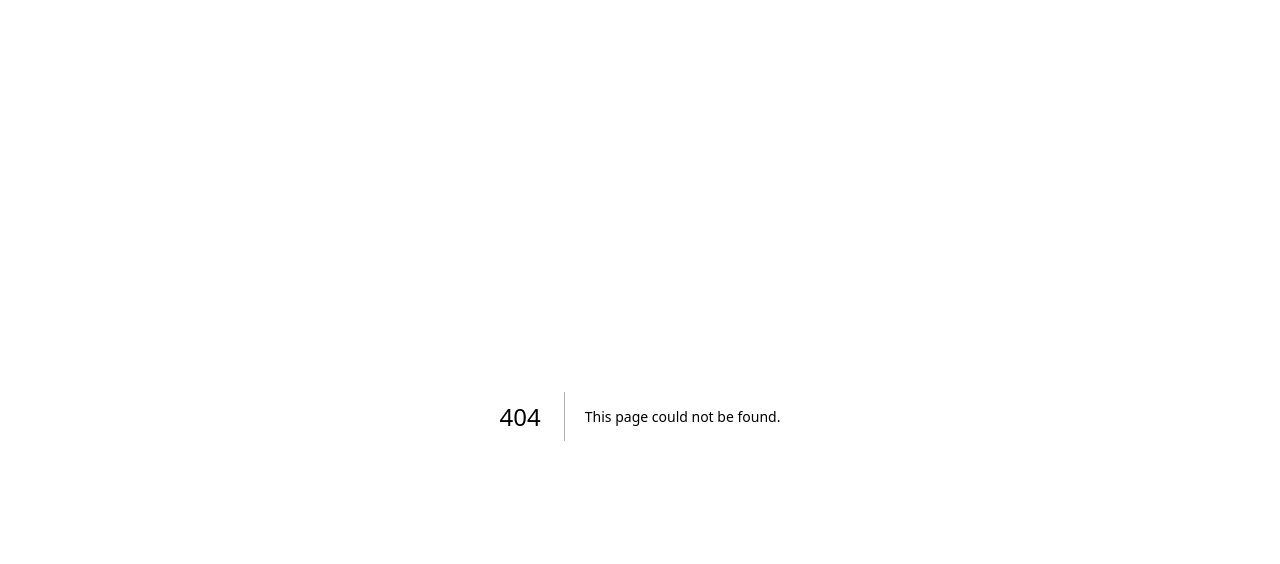
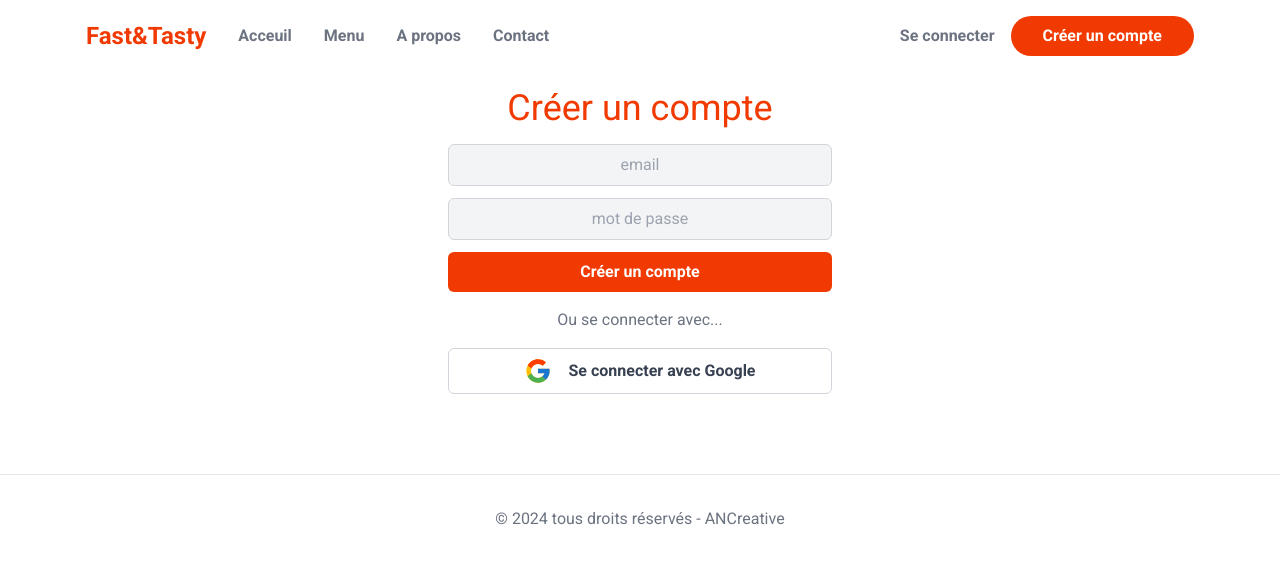
Before and after one commit to NajibACHCHAQ/TastyFastFood, a Next.js app: page /register in a window 1280 px wide. Before the commit this address had no page. Shown: the top 564 px of the page. Built offline with nearby package versions, Linux system fonts and the light colour scheme.

Commit message:
init register page

```diff
--- /dev/null
+++ b/src/app/components/layout/Footer.jsx
@@ -0,0 +1,10 @@
+import React from 'react'
+
+export const Footer = () => {
+  return (
+    <footer className="border-t p-8 text-center text-gray-500 mt-16">
+    &copy; 2024 tous droits réservés - ANCreative
+    </footer>
+
+  )
+}
--- a/src/app/components/layout/Header.jsx
+++ b/src/app/components/layout/Header.jsx
@@ -3,13 +3,18 @@ export default function Header() {
     return(
 <>
     <header className="flex items-center justify-between">
-        <Link className="text-primary font-semibold text-2xl" href={''}>Fast&Tasty</Link>
+
         <nav className="flex items-center gap-8 text-gray-500 font-semibold">
-            <Link href={''}>Acceuil</Link>
+        <Link className="text-primary font-semibold text-2xl " href={''}>Fast&Tasty</Link>
+            <Link href={'/'}>Acceuil</Link>
             <Link href={''}>Menu</Link>
             <Link href={''}>A propos</Link>
             <Link href={''}>Contact</Link>
-            <Link href={''} className="bg-primary rounded-full text-white px-8 py-2">Connection</Link>
+        </nav>
+        <nav className="flex items-center gap-4 text-gray-500 font-semibold">
+            <Link href={'/login'}>Se connecter</Link>
+            <Link href={'/register'} className="bg-primary rounded-full text-white px-8 py-2 hover:bg-[#f13901d4]">Créer un compte</Link>
+
         </nav>
 
     </header>
--- a/src/app/components/layout/Hero.jsx
+++ b/src/app/components/layout/Hero.jsx
@@ -4,7 +4,7 @@ import Right from "../icons/Right";
 export default function Hero() {
     return(
         <>
-            <section className="hero">
+            <section className="hero mt-4">
                 <div className="py-12">
                 <h1 className="text-4xl font-semibold">Tout est <span className="text-primary">Meilleur</span> avec<br/> <span className="text-primary">Fast&Tasty</span></h1>
                 <p className="my-6 text-gray-500">
@@ -17,7 +17,7 @@ export default function Hero() {
                  </div>
                 </div>
                 <div className=" relative">
-                    <Image src={'/pizza.png'} alt="food" layout={'fill'} objectFit={'contain'}/>
+                    <Image  src={'/pizza.png'} alt="food" layout={'fill'} objectFit={'contain'}/>
                 </div>
             </section>
 
--- a/src/app/globals.css
+++ b/src/app/globals.css
@@ -6,3 +6,19 @@ section.hero{
     @apply grid;
     grid-template-columns: .4fr .6fr;
 }
+
+input[type="email"],
+input[type="password"],
+input[type="text"]{
+    @apply block w-full my-3 max-w-[600px] mx-auto rounded-md text-center;
+    @apply block border p-2 border-gray-300 bg-gray-100;
+}
+
+button{
+    @apply block w-full max-w-[600px] mx-auto text-gray-700 font-semibold;
+    @apply border border-gray-300 rounded-md px-6 py-2;
+}
+button[type="submit"], .submit{
+    @apply border-0 bg-primary text-white;
+
+}
--- a/src/app/layout.jsx
+++ b/src/app/layout.jsx
@@ -1,5 +1,8 @@
-import { Inter, Roboto } from "next/font/google";
+import {  Roboto } from "next/font/google";
+import Header from "./components/layout/Header";
+
 import "./globals.css";
+import { Footer } from "./components/layout/Footer";
 
 const roboto = Roboto({ subsets: ["latin"], weight:['100', '300', '400', '500', '700', '900'] });
 
@@ -13,8 +16,10 @@ export default function RootLayout({ children }) {
     <html lang="fr">
       <body className={roboto.className}>
         <main className="max-w-[1140px] mx-auto p-4">
+          <Header/>
         {children}
         </main>
+        <Footer/>
         </body>
     </html>
   );
--- a/src/app/page.jsx
+++ b/src/app/page.jsx
@@ -7,7 +7,6 @@ import { SectionHeaders } from "./components/layout/SectionHeaders";
 export default function Home() {
   return (
       <>
-        <Header/>
         <Hero/>
         <HomeMenu/>
         <section className="text-center my-16">
@@ -54,9 +53,7 @@ export default function Home() {
               <a className="text-4xl underline text-gray-500" href="tel:+3380711111">03 80 71 11 11</a>
             </div>
         </section>
-        <footer className="border-t p-8 text-center text-gray-500 mt-16">
-            &copy; 2024 tous droits réservés
-        </footer>
+
       </>
   );
 }
--- /dev/null
+++ b/src/app/register/page.jsx
@@ -0,0 +1,17 @@
+import { FcGoogle } from "react-icons/fc";
+
+export default function RegisterPage() {
+    return(
+        <section className="mt-8">
+           <h1 className="text-center text-primary text-4xl mb-4">Créer un compte</h1>
+           <form  action="" className="block max-w-sm mx-auto">
+            <input type="email" placeholder="email" />
+            <input type="password" placeholder="mot de passe" />
+            <button type="submit" className="hover:bg-[#f13901d4]">Créer un compte</button>
+            <div className="my-4 text-center text-gray-500">Ou se connecter avec...</div>
+            <button className="flex items-center gap-4 justify-center"><FcGoogle size={28}/> Se connecter avec Google</button>
+           </form>
+
+        </section>
+    )
+}
```
Also changed, not shown: package.json (+5 -4 lines), 1 other file (tests, documents, lock files or other folders).
